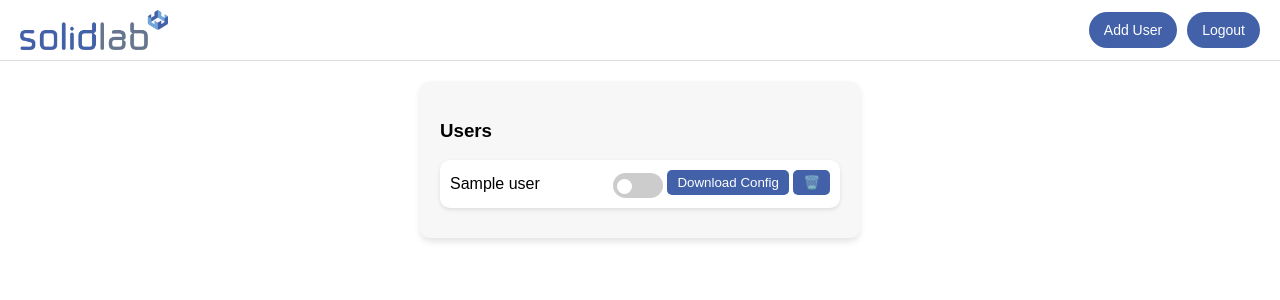
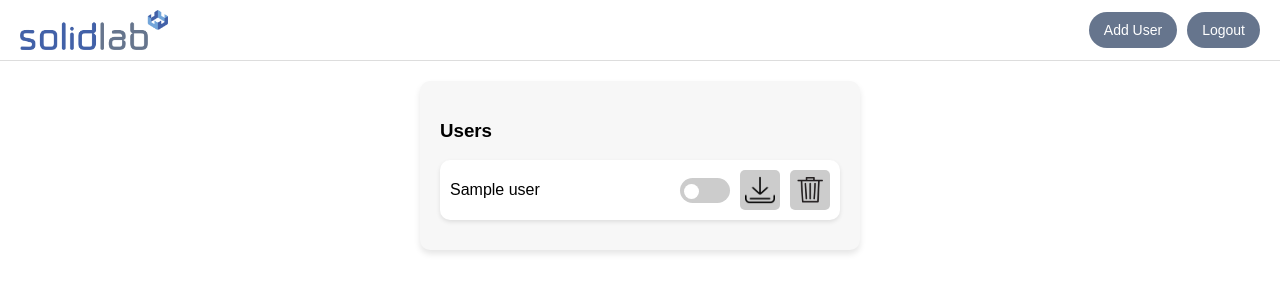
Before and after one commit to yurch88/solid-vpn, a Flask app: template templates/dashboard.html in a window 1280 px wide. Shown: the top 300 px of the page. Run offline with Flask 3, Linux system fonts and the light colour scheme; the template is opened without the code that fills it: most values are stand-ins (such as "Sample title", 1, 10 or a date in 2020).

Commit message:
Updated dashboard UI with adjusted button sizes and colors

```diff
--- a/app.py
+++ b/app.py
@@ -104,4 +104,4 @@ def delete_config(username):
     return "Config file not found", 404
 
 if __name__ == "__main__":
-    app.run(debug=True, host="0.0.0.0", port=5000)
+    app.run(debug=True, host="0.0.0.0", port=5001)
--- a/templates/dashboard.html
+++ b/templates/dashboard.html
@@ -27,7 +27,7 @@
             gap: 10px;
         }
         .navbar .buttons button {
-            background-color: #4261a8;
+            background-color: #66758d; /* Corrected button color */
             color: white;
             border: none;
             border-radius: 20px;
@@ -36,7 +36,7 @@
             cursor: pointer;
         }
         .navbar .buttons button:hover {
-            background-color: #2854a6;
+            background-color: #4261a8;
         }
         .user-container {
             width: 400px;
@@ -58,15 +58,29 @@
             box-shadow: 0 2px 4px rgba(0, 0, 0, 0.1);
         }
         .user-container .user button {
-            background-color: #4261a8;
+            background-color: #ccc; /* Updated color to match the disabled switch */
             color: white;
             border: none;
-            padding: 5px 10px;
+            padding: 10px; /* Ensures button size is consistent */
             border-radius: 5px;
             cursor: pointer;
+            display: flex;
+            justify-content: center;
+            align-items: center;
+            width: 40px; /* Ensure icons fill the button */
+            height: 40px; /* Ensure icons fill the button */
+        }
+        .user-container .user button img {
+            width: 30px; /* Increased size of the trash icon */
+            height: 30px; /* Increased size of the trash icon */
+        }
+        /* Specific style for the delete icon to make it larger */
+        .user-container .user button img[src*="recycle.png"] {
+            width: 40px; /* Increased size of the trash icon */
+            height: 40px; /* Increased size of the trash icon */
         }
         .user-container .user button:hover {
-            background-color: #2854a6;
+            background-color: #4261a8;
         }
         .switch {
             position: relative;
@@ -86,7 +100,7 @@
             left: 0;
             right: 0;
             bottom: 0;
-            background-color: #ccc;
+            background-color: #ccc; /* Disabled color */
             transition: .4s;
             border-radius: 34px;
         }
@@ -102,10 +116,15 @@
             transition: .4s;
         }
         input:checked + .slider {
-            background-color: #66758d;
+            background-color: #66758d; /* Active color */
         }
         input:checked + .slider:before {
             transform: translateX(26px);
+        }
+        .user-container .user .action-buttons {
+            display: flex;
+            gap: 10px;
+            align-items: center;
         }
     </style>
 </head>
@@ -123,13 +142,17 @@
         {% for user in users %}
         <div class="user">
             <span>{{ user }}</span>
-            <div>
+            <div class="action-buttons">
                 <label class="switch">
                     <input type="checkbox" id="toggle-{{ user }}" onchange="toggleUser('{{ user }}')">
                     <span class="slider"></span>
                 </label>
-                <button onclick="downloadConfig('{{ user }}')">Download Config</button>
-                <button onclick="deleteConfig('{{ user }}')">🗑️</button>
+                <button onclick="downloadConfig('{{ user }}')">
+                    <img src="{{ url_for('static', filename='images/download.png') }}" alt="Download">
+                </button>
+                <button onclick="deleteConfig('{{ user }}')">
+                    <img src="{{ url_for('static', filename='images/recycle.png') }}" alt="Delete">
+                </button>
             </div>
         </div>
         {% endfor %}
```
Also changed, not shown: static/images/download.png (added), static/images/recycle.png (added).
